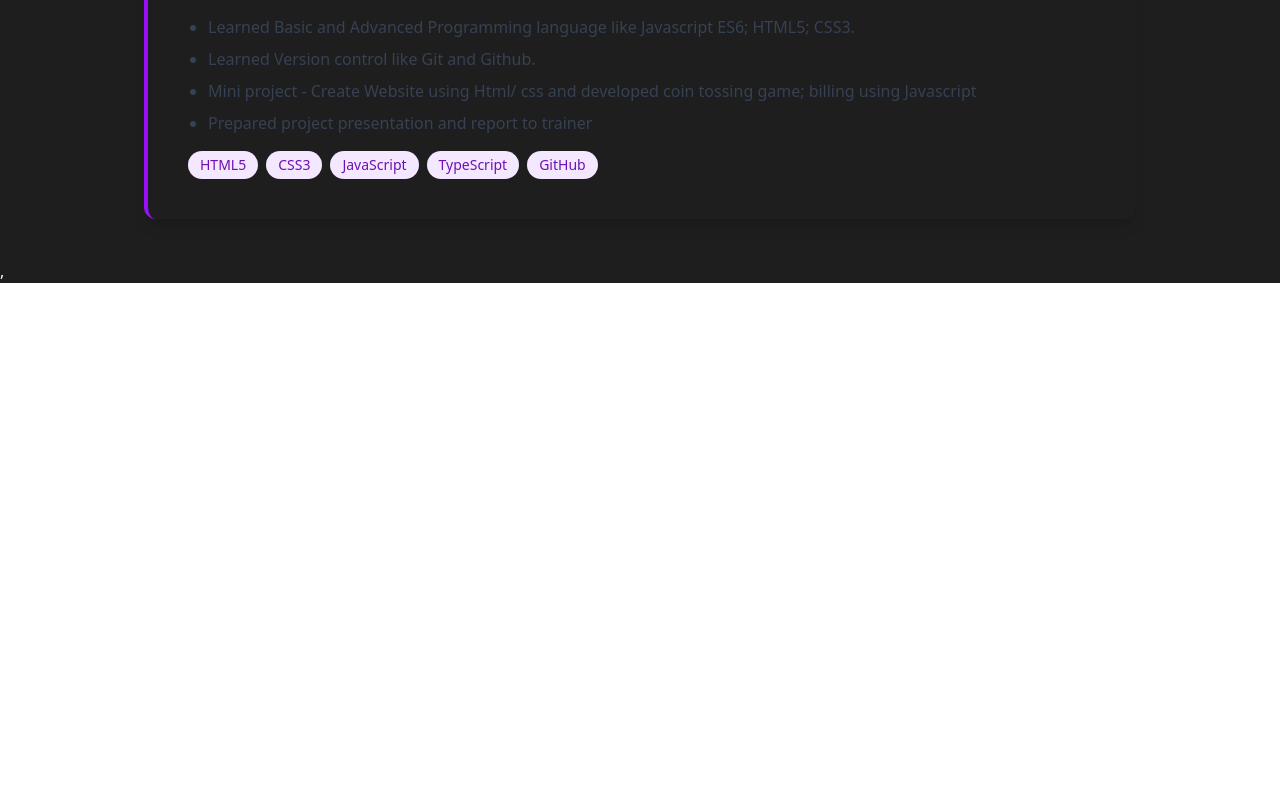
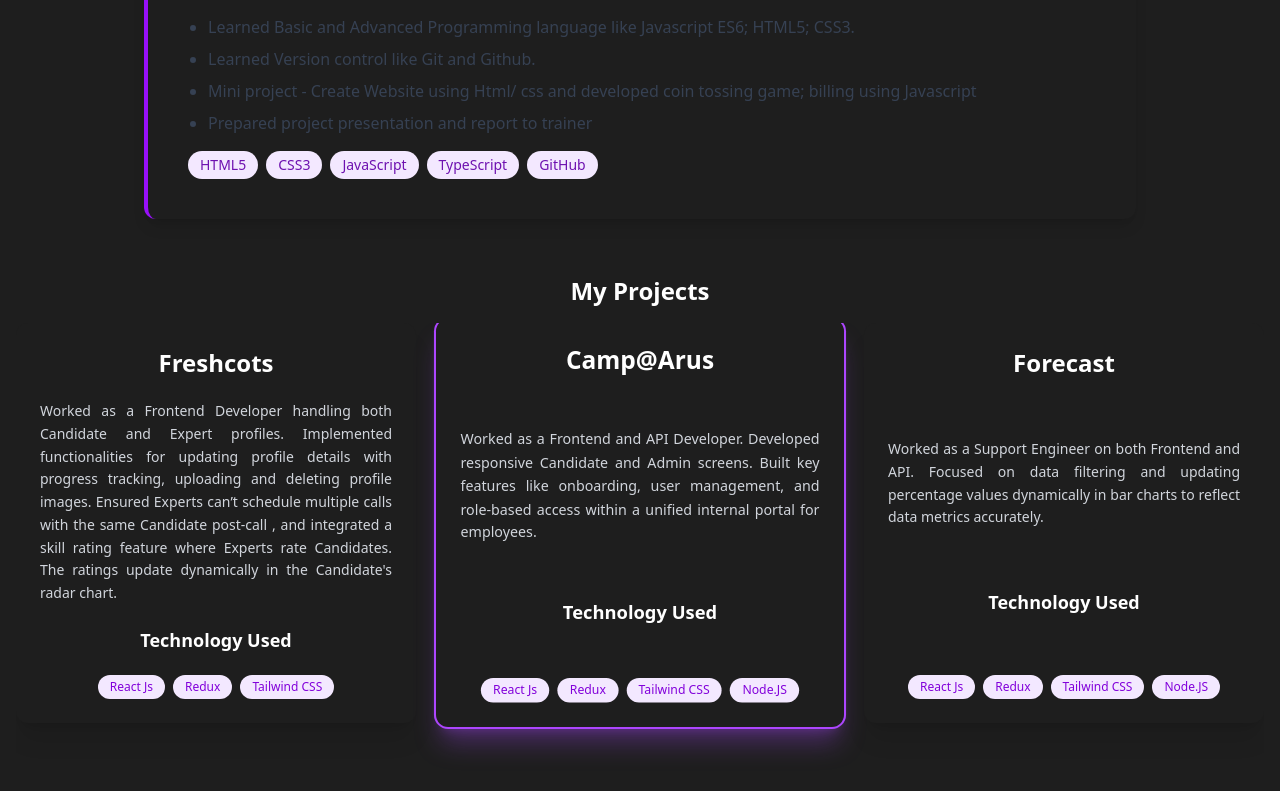
Before and after one commit to miracline2/Miracline_Portfolio, a React (Vite) app: page / in a window 1280 px wide. Shown: the part 1981-2772 px from the top of the page. Before the commit the page ends 2264 px from the top, so only its background shows below. Built offline with nearby package versions, Linux system fonts and the light colour scheme; a web font is replaced by a local one.

Commit message:
Implement Project features

```diff
--- a/index.html
+++ b/index.html
@@ -6,6 +6,10 @@
     <link rel="preconnect" href="https://fonts.googleapis.com">
 <link rel="preconnect" href="https://fonts.gstatic.com" crossorigin>
 <link href="https://fonts.googleapis.com/css2?family=Ancizar+Sans:ital,wght@0,100..1000;1,100..1000&family=Comic+Relief:wght@400;700&family=Josefin+Sans:ital,wght@0,100..700;1,100..700&family=Nunito:ital,wght@0,200..1000;1,200..1000&display=swap" rel="stylesheet">
+    <link
+  rel="stylesheet"
+  href="https://cdn.jsdelivr.net/npm/swiper@11/swiper-bundle.min.css"
+/>
     <meta name="viewport" content="width=device-width, initial-scale=1.0" />
     <title>Miracline-Portfolio</title>
   </head>
--- a/package.json
+++ b/package.json
@@ -15,6 +15,7 @@
     "react": "^19.1.0",
     "react-dom": "^19.1.0",
     "react-icons": "^5.5.0",
+    "swiper": "^11.2.8",
     "tailwindcss": "^4.1.8"
   },
   "devDependencies": {
--- a/src/App.tsx
+++ b/src/App.tsx
@@ -3,6 +3,7 @@ import ExperienceDetails from "./components/Experience/ExperienceDetails";
 import Footer from "./components/Footer";
 import Header from "./components/Header";
 import ProfileBanner from "./components/Profile/ProfileBanner";
+import ProjectDetails from "./components/Project/ProjectDetailsCard";
 import Skills from "./components/TeckStack/Skills";
 import { DarkTheme } from "./styles/Styles";
 
@@ -12,6 +13,7 @@ const App = () => {
     <ProfileBanner />,
     <Skills />,
     <ExperienceDetails />,
+    <ProjectDetails/>
 
   ];
 
--- a/src/common/index.ts
+++ b/src/common/index.ts
@@ -9,6 +9,7 @@ import npm from '../assets/Images/npm.png';
 import vsCode from '../assets/Images/Vscode.png';
 import gitHub from '../assets/Images/gitHub.png';
 import azureDevops from '../assets/Images/AzureDevops.png';
+import type { IprojectDetails } from '../interface/interface';
 export const navLinks = [
   {
     id: "about",
@@ -52,24 +53,32 @@ Mini project - Create Website using Html/ css and developed coin tossing game;
 ];
 
 
-const projects = [
+const projects: IprojectDetails[] = [
   {
-    title: " Freshcots",
-    description: " Fresh cots is a Job Portal Application. Mainly focus on Freshers, Switchers, Returners and Interns.",
-    year: "Oct 2024 - Present ",
-    technologies: ["React", "Tailwind CSS", "Redux"]
+    title: "Freshcots",
+    description:
+      `Worked as a Frontend Developer handling both Candidate and Expert profiles.
+      Implemented functionalities for updating profile details with progress tracking,
+       uploading and deleting profile images. Ensured Experts can’t schedule multiple calls with the same Candidate post-call
+       , and integrated a skill rating feature where Experts rate Candidates. The ratings update dynamically in the Candidate's radar chart.`,
+    technologies: ["React Js", "Redux", "Tailwind CSS"]
   },
   {
-    name: "Camp@Arus",
+    title: "Camp@Arus",
     description:
-      ` One stop employee portal, which acts as an app store for all other applications that are used
-within the organization. Regular organization activities such as on-board and exit check-list,
-user management, role base security, application access control, etc are under one roof.`,
-    year: "Jan 2024 - Oct-2024 ",
-    technologies: ["Angular", "Angular Material", "SCSS", "Node.JS", "React", "Tailwind CSS"]
+      `Worked as a Frontend and API Developer. Developed responsive Candidate and Admin screens. Built key features like onboarding, user management,
+      and role-based access within a unified internal portal for employees.`,
+    technologies: ["React Js", "Redux", "Tailwind CSS", "Node.JS"]
   },
+  {
+    title: "Forecast",
+    description:
+      `Worked as a Support Engineer on both Frontend and API.
+       Focused on data filtering and updating percentage values dynamically in bar charts to reflect data metrics accurately.`,
+    technologies: ["React Js", "Redux", "Tailwind CSS", "Node.JS"]
+  }
+];
 
-];
 const tabs = ["TechSkill", "Tools"] as const;
 const TabContent = {
   TechSkill: [reactJs, redux, typeScript, javaScript, HTML, css, nodeJs,],
--- /dev/null
+++ b/src/components/Project/ProjectData.tsx
@@ -0,0 +1,46 @@
+import type { IprojectDetails } from "../../interface/interface"
+
+interface ProjectDataProps extends IprojectDetails {
+  isActive?: boolean;
+}
+
+const ProjectData = ({
+  title,
+  description,
+  technologies,
+  isActive = false
+}: ProjectDataProps) => {
+  return (
+    <div className="h-full flex flex-col justify-between">
+
+        <h2 className={`text-lg md:text-2xl font-semibold  text-center transition-colors duration-300 ${
+          isActive ? 'text-purple-300' : 'text-white'
+        }`}>
+          {title}
+        </h2>
+        <p className={`text-sm text-justify leading-relaxed transition-colors duration-300 ${
+          isActive ? 'text-gray-200' : 'text-gray-300'
+        }`}>
+          {description}
+        </p>
+
+        <h2 className="text-center font-bold text-lg ">Technology Used</h2>
+      <div className="flex flex-wrap gap-2  justify-center">
+        {technologies.map((tech, i) => (
+          <span
+            key={i}
+            className={`px-3 py-1 rounded-full text-xs font-medium transition-all duration-300 ${
+              isActive
+                ? 'bg-purple-200 text-purple-800 shadow-md'
+                : 'bg-purple-100 text-purple-700 hover:bg-purple-200'
+            }`}
+          >
+            {tech}
+          </span>
+        ))}
+      </div>
+    </div>
+  );
+};
+
+export default ProjectData
--- /dev/null
+++ b/src/components/Project/ProjectDetailsCard.tsx
@@ -0,0 +1,114 @@
+import { Swiper, SwiperSlide } from 'swiper/react';
+import { FreeMode, Pagination } from 'swiper/modules';
+import 'swiper/css';
+import 'swiper/css/free-mode';
+import 'swiper/css/pagination';
+
+import { projects } from '../../common';
+import ProjectData from './ProjectData';
+import { useState, useEffect, useRef } from 'react';
+import type { IprojectDetails } from '../../interface/interface';
+
+const ProjectDetailsCard = () => {
+  const [selectedIndex, setSelectedIndex] = useState(0);
+  const [windowWidth, setWindowWidth] = useState(
+    typeof window !== 'undefined' ? window.innerWidth : 1200
+  );
+
+  const swiperRef = useRef<any>(null);
+
+  useEffect(() => {
+    const handleResize = () => setWindowWidth(window.innerWidth);
+    window.addEventListener('resize', handleResize);
+    return () => window.removeEventListener('resize', handleResize);
+  }, []);
+
+
+  const getHighlightedIndex = () => {
+    if (windowWidth < 768) return selectedIndex;
+    if (windowWidth < 1024) return Math.floor(selectedIndex + 1);
+    return Math.floor(selectedIndex + 1);
+  };
+
+  const highlightedIndex = getHighlightedIndex();
+
+  const handleCardClick = (index: number) => {
+    setSelectedIndex(index);
+    if (swiperRef.current) {
+      swiperRef.current.slideTo(index);
+    }
+  };
+
+  return (
+    <div className="w-full p-4">
+      <h2 className="text-2xl font-bold mb-4 text-center text-white">My Projects</h2>
+      <div className="sm:px-8 md:px-0">
+        <Swiper
+          onSwiper={(swiper) => (swiperRef.current = swiper)}
+          onSlideChange={(swiper) => setSelectedIndex(swiper.activeIndex)}
+          pagination={{
+            clickable: true,
+            dynamicBullets: true,
+          }}
+          freeMode={true}
+          modules={[FreeMode, Pagination]}
+          grabCursor={true}
+          breakpoints={{
+              280: {
+              slidesPerView: 1.03,
+              spaceBetween: 1,
+            },
+            300: {
+              slidesPerView: 1.2,
+              spaceBetween: 3,
+            },
+
+            390: {
+              slidesPerView: 1.3,
+              spaceBetween: 4,
+            },
+            430: {
+              slidesPerView: 1.5,
+              spaceBetween: 4,
+            },
+            500: {
+              slidesPerView: 1.6,
+              spaceBetween: 4,
+            },
+            550: {
+              slidesPerView: 1.7,
+              spaceBetween: 4,
+            },
+            768: { slidesPerView: 2, spaceBetween: 20 },
+            1024: { slidesPerView: 2.5, spaceBetween: 24 },
+            1200: { slidesPerView: 3, spaceBetween: 24 },
+            1400: { slidesPerView: 3.2, spaceBetween: 28 },
+          }}
+        >
+          {projects.map((project: IprojectDetails, index: number) => (
+            <SwiperSlide key={index} className="pb-12">
+              <div
+                onClick={() => handleCardClick(index)}
+                className={`
+                  bg-[#1e1e1e] text-white shadow-xl rounded-xl p-6
+                  flex flex-col h-[400px] w-full justify-between
+                  transition-all duration-300 ease-in-out
+                  cursor-pointer
+                  ${
+                    index === highlightedIndex
+                      ? 'ring-2 ring-purple-500 scale-[1.02] shadow-purple-500/30'
+                      : 'hover:scale-[1.01] hover:shadow-2xl'
+                  }
+                `}
+              >
+                <ProjectData {...project} />
+              </div>
+            </SwiperSlide>
+          ))}
+        </Swiper>
+      </div>
+    </div>
+  );
+};
+
+export default ProjectDetailsCard;
--- /dev/null
+++ b/src/declaration.d.ts
@@ -0,0 +1,3 @@
+declare module 'swiper/css';
+declare module "swiper/css/free-mode";
+declare module  "swiper/css/pagination";
--- a/src/index.css
+++ b/src/index.css
@@ -1,10 +1,96 @@
 @import "tailwindcss";
 
-body {
+html,body {
     font-family: "Comic Relief", system-ui;
     font-weight: 400;
     overflow-x: hidden;
+    scrol:'smooth'
 }
+ .swiper-pagination {
+          bottom: 0 !important;
+          position: relative !important;
+          margin-top: 12px !important;
+          display: flex !important;
+          justify-content: center !important;
+          visibility: visible !important;
+        }
+
+        .swiper-pagination-bullet {
+          background: #6b46c1 !important;
+          opacity: 0.4 !important;
+          width: 10px !important;
+          height: 10px !important;
+          margin: 0 4px !important;
+          border-radius: 50% !important;
+          transition: all 0.3s ease !important;
+          cursor: pointer !important;
+        }
+        .swiper-pagination-bullet-active {
+ box-shadow: 0 0 10px rgba(139, 92, 246, 0.5) !important;
+}
+
+        .swiper-pagination-bullet-active {
+          opacity: 1 !important;
+          background: #8b5cf6 !important;
+          transform: scale(1.3) !important;
+          box-shadow: 0 0 10px rgba(139, 92, 246, 0.5) !important;
+        }
+
+        .swiper-pagination-bullet:hover {
+          opacity: 0.7 !important;
+          transform: scale(1.1) !important;
+        }
+
+        /* Force pagination to always be visible */
+        .swiper-pagination-disabled {
+          display: flex !important;
+          visibility: visible !important;
+        }
+
+        .swiper-pagination-hidden {
+          display: flex !important;
+          visibility: visible !important;
+        }
+
+        /* Responsive pagination */
+        @media (max-width: 768px) {
+          .swiper-pagination-bullet {
+            width: 8px !important;
+            height: 8px !important;
+            margin: 0 3px !important;
+          }
+
+          .swiper-pagination-bullet-active {
+            transform: scale(1.2) !important;
+          }
+        }
+
+        @media (min-width: 1200px) {
+          .swiper-pagination-bullet {
+            width: 12px !important;
+            height: 12px !important;
+            margin: 0 5px !important;
+          }
+
+          .swiper-pagination-bullet-active {
+            transform: scale(1.4) !important;
+          }
+        }
+
+        /* Swiper container improvements */
+        .swiper {
+          padding-bottom: 40px !important;
+        }
+
+        .swiper-slide {
+          height: auto !important;
+        }
+
+
+        /* Ensure pagination container is always present */
+        .swiper-container {
+          padding-bottom: 50px !important;
+        }
 
 /* For customized scroll */
 ::-webkit-scrollbar {
--- /dev/null
+++ b/src/interface/interface.ts
@@ -0,0 +1,5 @@
+export interface IprojectDetails {
+  title: string;
+  description: string;
+  technologies: string[];
+}
--- a/tsconfig.app.json
+++ b/tsconfig.app.json
@@ -23,5 +23,6 @@
     "noFallthroughCasesInSwitch": true,
     "noUncheckedSideEffectImports": true
   },
-  "include": ["src"]
+  "include": ["src",
+ "src/**/*.d.ts"]
 }
```
Also changed, not shown: 1 other file (tests, documents, lock files or other folders).
